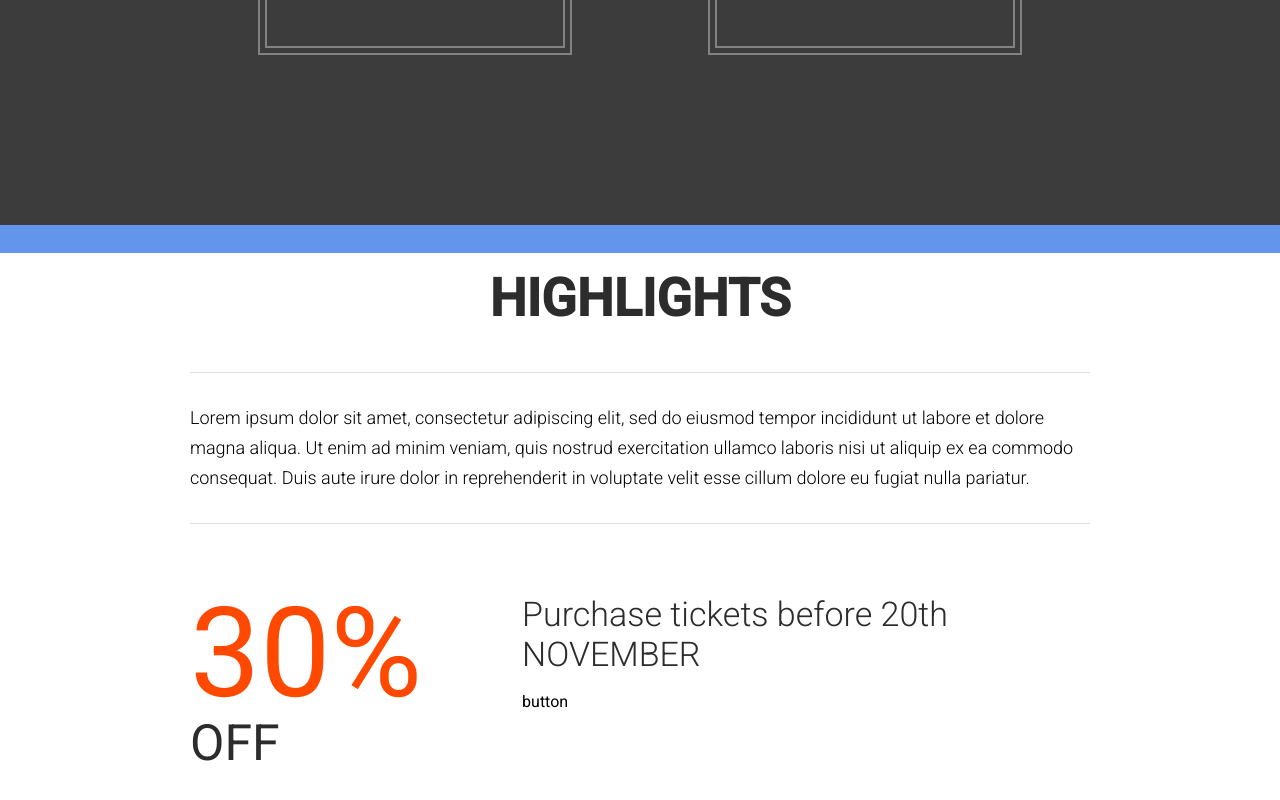
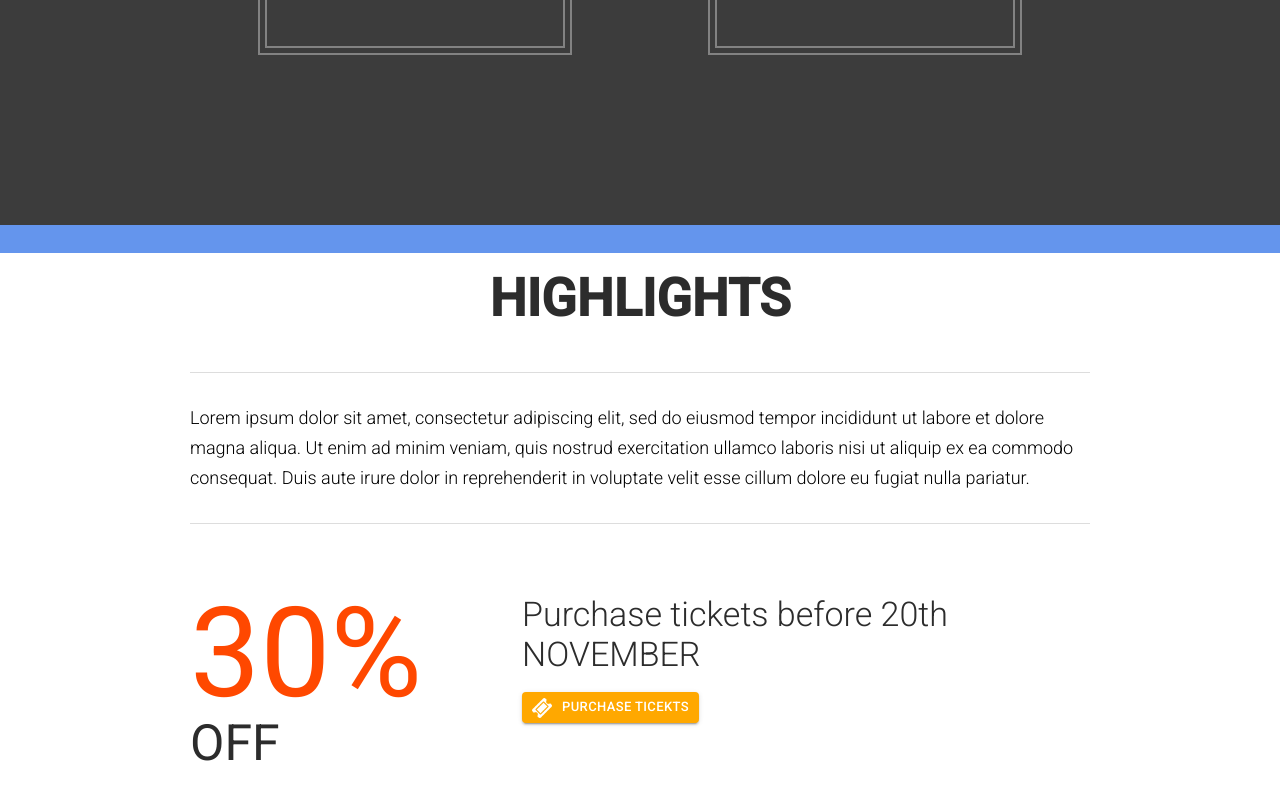
Before and after one commit to DundarKoray/React__Project__The-Venue, a React (Create React App) app: page / in a window 1280 px wide. Shown: the part 1247-2047 px from the top of the page. Built offline with nearby package versions, Linux system fonts and the light colour scheme.

Commit message:
completed button component

```diff
--- a/src/components/highlights/Discount.js
+++ b/src/components/highlights/Discount.js
@@ -1,6 +1,7 @@
 import React, { Component } from 'react';
 import Fade from 'react-reveal/Fade';
 import Slide from 'react-reveal/Slide';
+import MyButton from '../utils/MyButton'
 
 class Discount extends Component {
 
@@ -38,7 +39,12 @@ class Discount extends Component {
                         <div className="discount_description">
                             <h3>Purchase tickets before 20th NOVEMBER</h3>
                             <p></p>
-                            <div>button</div>
+                            <MyButton
+                                text="Purchase ticekts"
+                                bck="#ffa800"
+                                color="#ffffff"
+                                link="https://www.ticketmaster.fi/"
+                            />
                         </div>
                     </Slide>
                 </div>
--- a/src/components/utils/Button.js
+++ b/src/components/utils/MyButton.js
@@ -3,24 +3,24 @@ import Button from '@material-ui/core/Button';
 
 import TicketIcon from '../../resources/images/icons/ticket.png';
 
-const Button = (props) => {
+const MyButton = (props) => {
     return (
         <div>
             <Button
-                href="http://google.com"
+                href={props.link}
                 variant="contained"
                 size="small"
-                style={{ background: 'red', color: 'white' }}
+                style={{ background: props.bck, color: props.color }}
             >
                 <img
                     src={TicketIcon}
                     className="iconImage"
                     alt="icon_button"
                 />
-                Purchase Tickets
+                {props.text}
             </Button>
-        </div>
+        </div >
     );
 };
 
-export default Button;
+export default MyButton;
```
